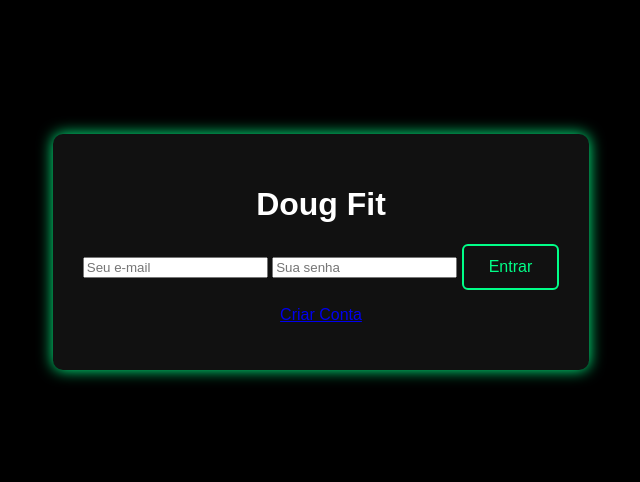
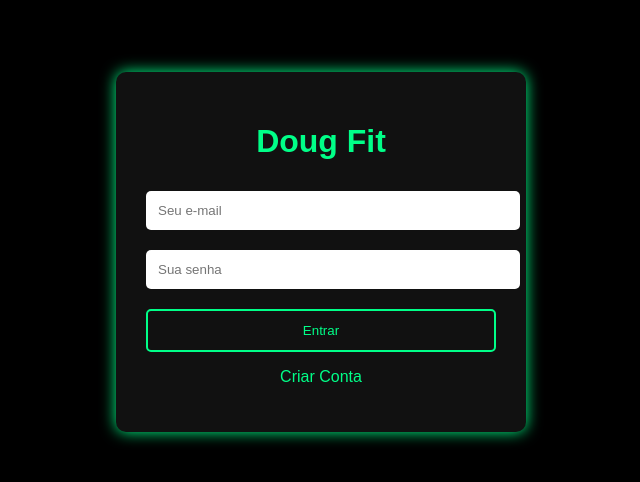
Before and after one commit to bhgsanttos/Doug-Fit-app-Pro-, a plain HTML site: page index.html in a window 1280 px wide. Shown: the part 148-630 px from the top of the page, without its empty margins (319-959 px from the left). Drawn offline with Linux system fonts and the light colour scheme.

Commit message:
Update style.css

```diff
--- a/style.css
+++ b/style.css
@@ -1,32 +1,42 @@
 body {
-  margin: 0;
-  padding: 0;
   background-color: #000;
+  color: #00ff88;
   font-family: Arial, sans-serif;
-  color: white;
   display: flex;
   justify-content: center;
   align-items: center;
   height: 100vh;
+  margin: 0;
 }
 
 .container {
-  text-align: center;
-  background: #111;
+  background-color: #111;
   padding: 30px;
   border-radius: 10px;
   box-shadow: 0 0 15px #00ff88;
+  text-align: center;
+  width: 90%;
+  max-width: 350px;
+}
+
+input {
+  width: 100%;
+  padding: 12px;
+  margin: 10px 0;
+  border: none;
+  border-radius: 5px;
 }
 
 button {
   background-color: transparent;
   border: 2px solid #00ff88;
   color: #00ff88;
-  padding: 12px 25px;
-  font-size: 16px;
-  border-radius: 6px;
+  padding: 12px 20px;
+  border-radius: 5px;
   cursor: pointer;
+  margin-top: 10px;
   transition: 0.3s;
+  width: 100%;
 }
 
 button:hover {
@@ -34,14 +44,12 @@ button:hover {
   color: #000;
 }
 
-.alerta {
-  position: absolute;
-  bottom: 30px;
-  left: 50%;
-  transform: translateX(-50%);
-  background-color: #222;
-  padding: 15px 20px;
-  border-radius: 8px;
-  border: 1px solid #00ff88;
-  display: none;
+a {
+  color: #00ff88;
+  text-decoration: none;
 }
+
+#mensagem, #mensagemCadastro {
+  margin-top: 10px;
+  font-size: 14px;
+}
```
